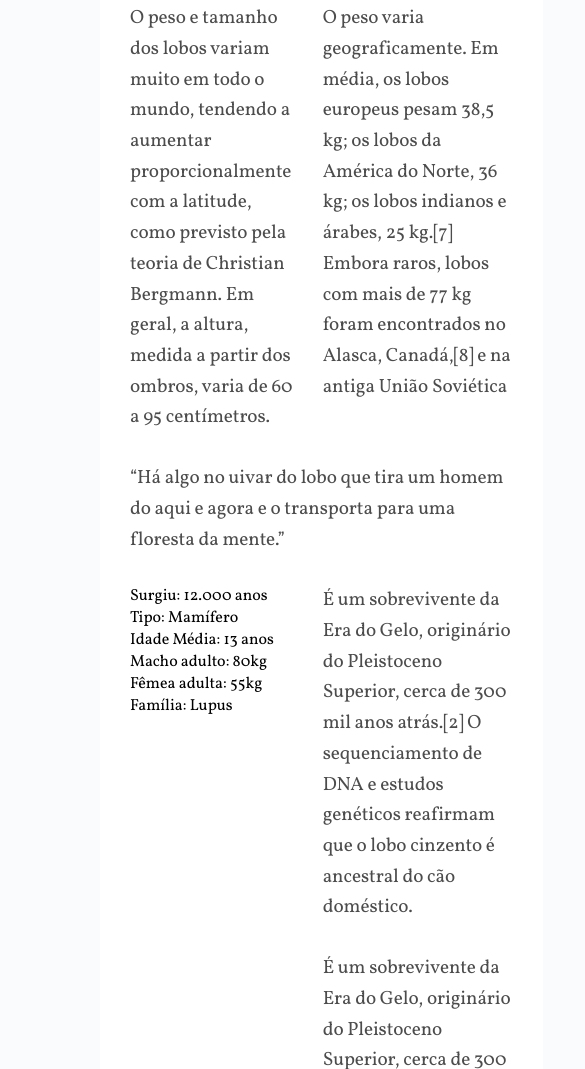
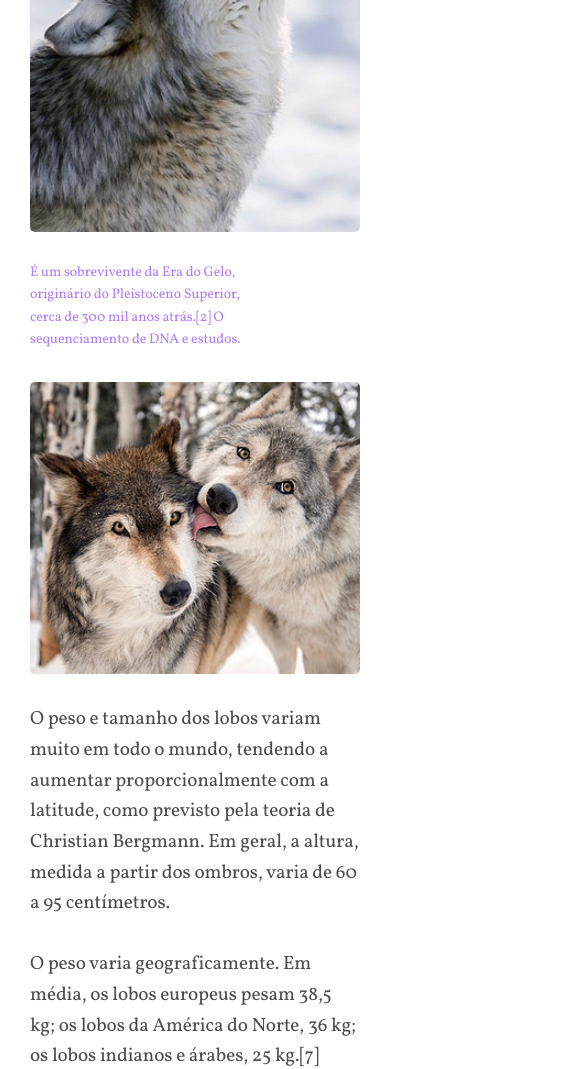
Before and after one commit to RafaelPatricio87/Wildbeast, a plain HTML site: page index.html in a window 390 px wide. Shown: the part 931-2000 px from the top of the page, 585 px wide, since content can reach past the window. Drawn offline with Linux system fonts and the light colour scheme.

Commit message:
final do layout

```diff
--- a/css/style.css
+++ b/css/style.css
@@ -7,7 +7,7 @@ body{
 }
 img{
   display: block;
-  max-width: 100%;
+  width: 100%;
   border-radius: 5px;
 }
 .estrutura{
@@ -142,6 +142,36 @@ p{
   position: relative;
   top: 2px;
 }
+.destaque {
+  font-size: 0.875em;
+  color: #b07dfb;
+  max-width: 16em;
+}
+.citacao , .atributos{
+  align-self: start;
+  padding: 30px;
+  border-radius: 5px;
+  box-shadow: 5px 5px 15px 0px rgba(44,44,44,0.15);
+  background: linear-gradient(135deg,#8844ee,#b07dfb);
+
+}
+.citacao p {
+  font-size: 1.5em;
+  font-style: italic;
+  text-align: center;
+  color: white;
+  max-width: 500px;
+  margin: 0 auto;
+}
+.atributos li {
+  color: white;
+  font-family: Courier, monospace;
+  font-size: 1.2em;
+  padding: 15px;
+}
+.atributos li + li {
+  border-bottom:  2px solid #b07dfb;
+}
 .anuncios {
   grid-area: anuncios;
   background: #fafbfc;
@@ -149,6 +179,7 @@ p{
   align-content: start;
   padding: 30px;
   gap: 30px;
+  grid-template-columns: repeat(auto-fit,minmax(150px, 1fr));
 }
 .footer{
   grid-area: footer;
@@ -159,3 +190,73 @@ p{
   text-align: center;
   padding: 30px;
 }
+@media(max-width: 1200px){
+  .estrutura{
+    grid-template-areas:
+       "header header header"
+       "sidenav content content"
+       "sidenav anuncios anuncios"
+       "footer footer footer"
+  ;}
+}
+@keyframes seta {
+  from {
+    right: 30px;
+  }
+  to{
+    right: 20px;
+  }
+}
+@media(max-width: 760px){
+  .estrutura{
+    grid-template-columns: 100%;
+    grid-template-areas:
+      "header"
+      "sidenav"
+      "content"
+      "anuncios"
+      "footer"
+    ;
+  }
+  .header{
+    grid-template-columns: auto;
+  }
+  .logo{
+    margin-bottom: 20px;
+  }
+  .header nav a {
+    font-size: 1em;
+  }
+  .header li + li {
+    margin-left: 10px;
+  }
+  .sidenav ul {
+    display: flex;
+  }
+  .sidenav ul li {
+    flex: 1 0 60px;
+  }
+  .sidenav {
+    position: relative;
+    padding: 0 30px;
+    overflow-x: auto;
+    -webkit-overflow-scrolling: touch;
+    -ms-overflow-style: -ms-autohiding-scrollbar;
+  }
+  .sidenav::after{
+    content: "→";
+    position: absolute;
+    top: 5px;
+    right: 30px;
+    color: rgba(0,0,0,.3);
+    animation: seta .6s ease-in 0s infinite alternate;
+  }
+  .sidenav li a {
+    margin: 30px 30px 30px 0;
+  }
+}
+@media(max-width: 600px){
+  .content{
+    grid-template-columns: auto;
+  }
+}
--- a/index.html
+++ b/index.html
@@ -58,7 +58,7 @@
 
        <img class="imagen-1" src="img/wolf1.jpg" alt="">
 
-       <p>
+       <p class="destaque">
         É um sobrevivente da Era do Gelo, originário do Pleistoceno Superior, cerca de 300 mil anos atrás.[2]
         O sequenciamento de DNA e estudos.
        </p>
```
